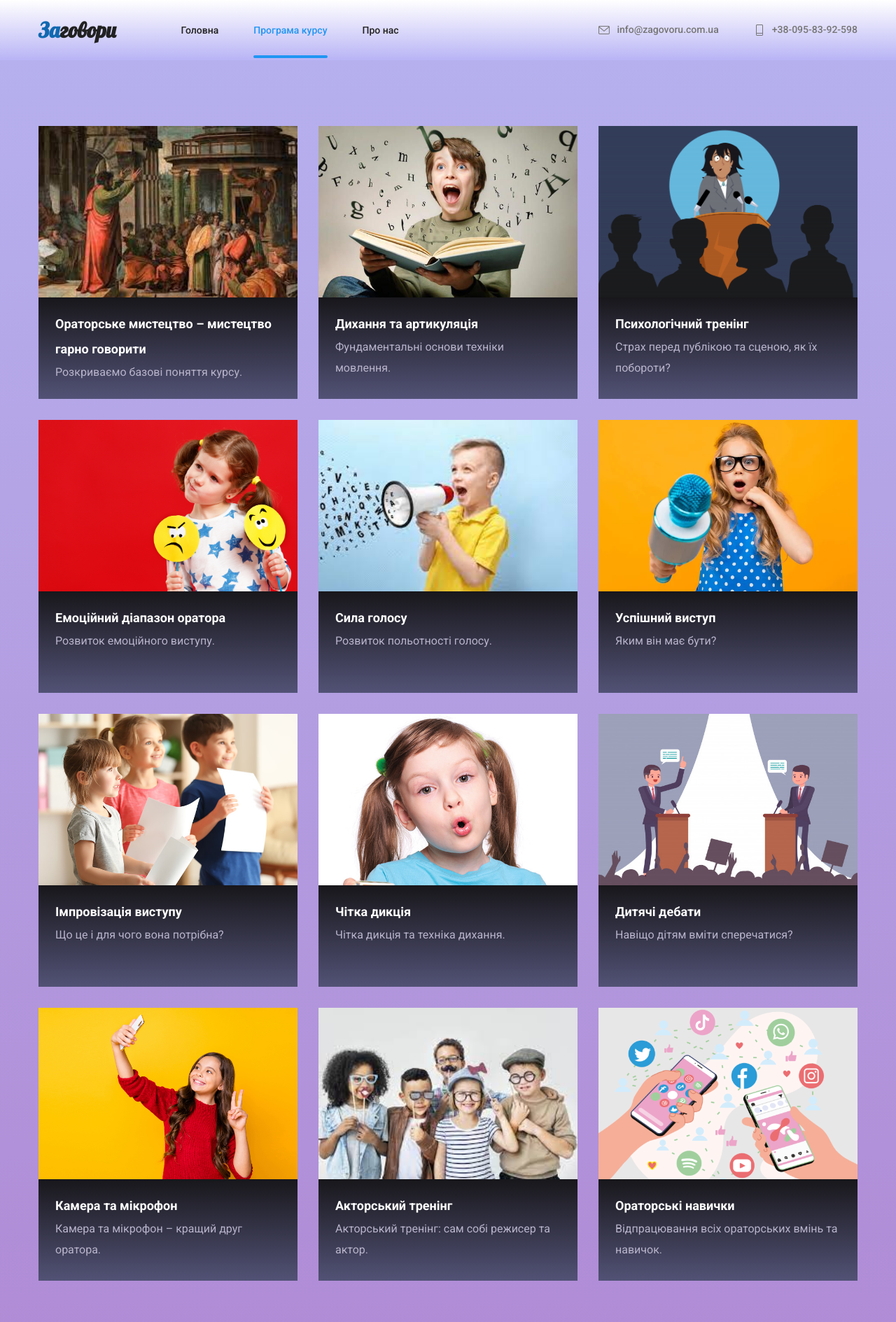
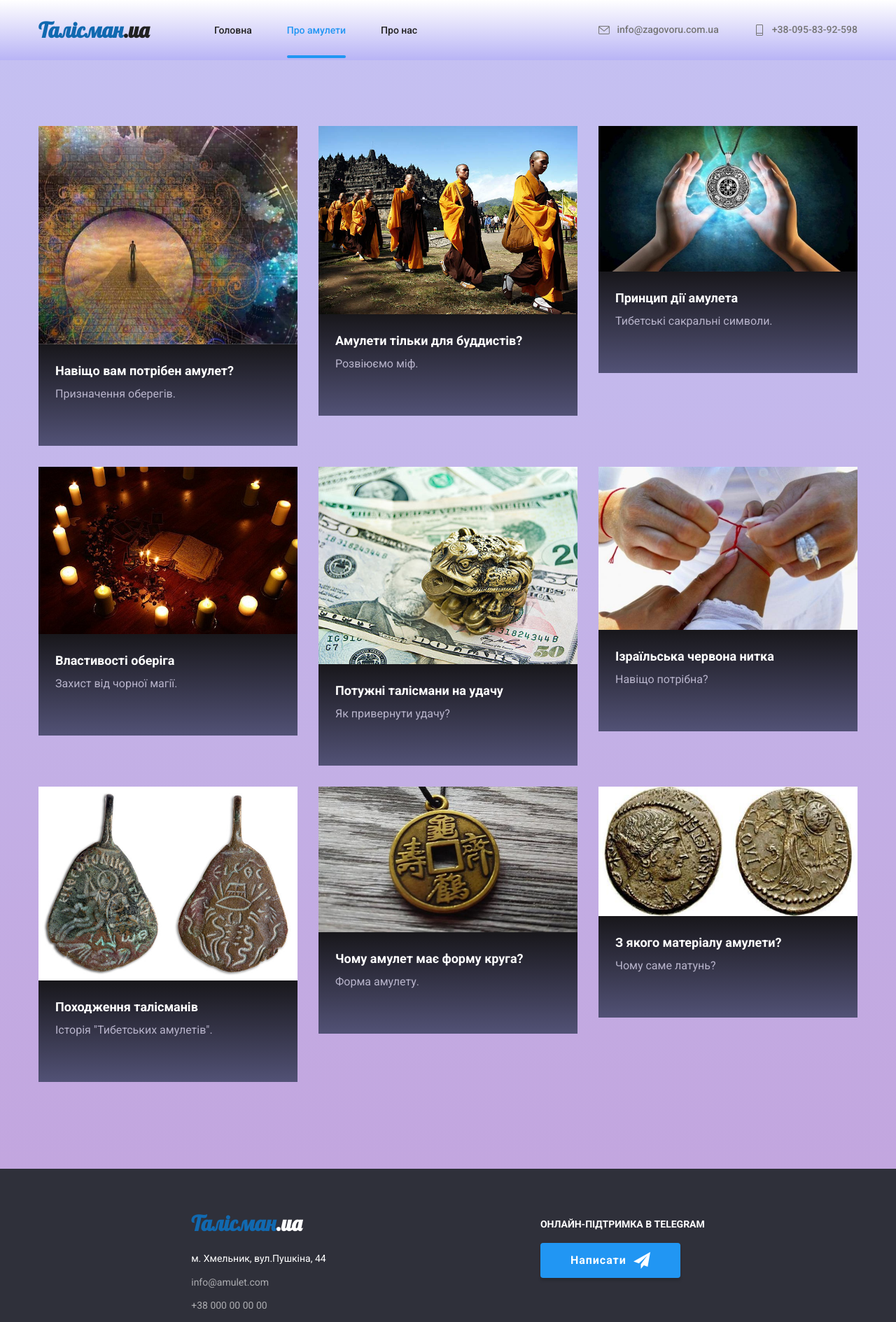
Before and after one commit to Sergio0888/amulets-page, a website built with Parcel: page src/programs.html in a window 1280 px wide. Shown: the top 1889 px of the page at 70% size. Built offline with nearby package versions, Linux system fonts and the light colour scheme.

Commit message:
new change

```diff
--- a/src/partials/footer.html
+++ b/src/partials/footer.html
@@ -5,7 +5,7 @@
             <address>
                 <ul class="footer__contact-list">
                     <li class="footer__contact-item">
-                        <a class="footer__contact-address" href="">м. Хмельник, вул.Пушкін, 44</a>
+                        <a class="footer__contact-address" href="">м. Хмельник, вул.Пушкіна, 44</a>
                     </li>
                     <li class="footer__contact-item">
                         <a class="footer__contact-link" href="mailto:info@zagovoru.com.ua">info@amulet.com</a>
@@ -38,11 +38,11 @@
             </ul>
         </div> -->
         <div class="subscribe-box">
-            <h3 class="footer__title">ПІДПИСАТИСЬ НА НАШ ТЕЛЕГРАМ</h3>
+            <h3 class="footer__title">ОНЛАЙН-ПІДТРИМКА В TELEGRAM</h3>
 
             <label for="subscribe-input"></label>
 
-            <a target="_blank" href="https://t.me/oratory1" class="btn footer__btn">Підписатись
+            <a target="_blank" href="https://t.me/oratory1" class="btn footer__btn">Написати
                 <span class="subscribe-btn-box">
                     <svg class="subscribe-btn-icon">
                         <use href="./images/icons/icon-telegram.svg#icon-telegram"></use>
--- a/src/partials/navbar-programs.html
+++ b/src/partials/navbar-programs.html
@@ -2,11 +2,12 @@
     <div class="container header__container">
         <nav class="header__nav">
             <!-- <img class="logo-image" src="./images/icons/megaphone.svg" alt=""> -->
+            <!-- <img class="logo-image" src="./images/icons/amulets-svg.svg" alt=""> -->
             <a href="./index.html" class="logo logo-image-svg">
-                <span class="logo__colored">За</span>говори</a>
+                <span class="logo__colored">Талісман</span>.ua</a>
             <ul class="header__menu">
                 <li class="header__menu-item"><a class="header__menu-link" href="./index.html">Головна</a></li>
-                <li class="header__menu-item  active"><a class="header__menu-link  header__menu-link-color" href="./programs.html">Програма курсу</a></li>
+                <li class="header__menu-item  active"><a class="header__menu-link  header__menu-link-color" href="./programs.html">Про амулети</a></li>
                 <li class="header__menu-item"><a class="header__menu-link" href="">Про нас</a></li>
             </ul>
         </nav>
--- a/src/partials/prog-section.html
+++ b/src/partials/prog-section.html
@@ -1,43 +1,38 @@
 <section class="section section-programs">
     <div class="container">
-        <!-- <h1 class="section__title">Програма курсу</h1> -->
-        <!-- <ul class="kurs__list">
-            <li class="kurs__list-item"><p class="kurs__list-item-text">Ораторське мистецтво – мистецтво гарно говорити. Розкриваємо базові поняття курсу.</p></li>
-            <li class="kurs__list-item"><p class="kurs__list-item-text">Дихання та артикуляція – фундаментальні основи техніки мовлення.</p></li>
-            <li class="kurs__list-item"><p class="kurs__list-item-text">Психологічний тренінг: страх публіки та сцени, як їх побороти?!</p></li>
-            <li class="kurs__list-item"><p class="kurs__list-item-text">Емоційний діапазон оратора.</p></li>
-            <li class="kurs__list-item"><p class="kurs__list-item-text">Розвиток польотності голосу. Сила голосу.</p></li>
-            <li class="kurs__list-item"><p class="kurs__list-item-text">Успішний виступ: яким він має бути?  </p></li>
-            <li class="kurs__list-item"><p class="kurs__list-item-text">Імпровізація виступу: що це і для чого вона потрібна?</p></li>
-            <li class="kurs__list-item"><p class="kurs__list-item-text">Чітка дикція та техніка дихання. </p></li>
-            <li class="kurs__list-item"><p class="kurs__list-item-text">Дитячі дебати, або навіщо дітям вміти сперечатися?</p></li>
-            <li class="kurs__list-item"><p class="kurs__list-item-text">Камера та мікрофон – кращий друг оратора.</p></li>
-            <li class="kurs__list-item"><p class="kurs__list-item-text">Акторський тренінг: сам собі режисер.</p></li>
-            <li class="kurs__list-item"><p class="kurs__list-item-text">Відпрацювання всіх ораторських вмінь та навичок.</p></li>
-        </ul> -->
-        <!-- <div class="kurs__box">
-            <h2 class="section__title">Результати курсу помітні вже через місяць занять</h2>
-            <svg class="kurs__box-icon">
-                <use href="./images/procent.svg#procent"></use>
-            </svg>
-            <p class="kurs__box-text">*батьків рекомендують нас своїм знайомим та друзям!</p>
-        </div> -->
             <ul class="portfolio__list">
+
                 <li class="portfolio__item">
                     <div class="portfolio__item-box">
 
                         <img class="portfolio__item-box-image"
-                        src="./images/portfolio-image/or.jpg"
-                        srcset="./images/portfolio-image/or.jpg 1x, ./images/portfolio-image/or.jpg 2x"
+                        src="./images/about-amulet/karma.jpg"
                         alt="Веб-сайт" width="370">
 
                         <div class="portfolio__image-box">
-                            <p class="portfolio__image-text">Ваш голос - ваша зброя! Вчимось відкривати красу та милозвучність власного голосу.</p>
+                            <p class="portfolio__image-text">Спочатку головним призначенням аксесуарів був захист від виникнення негативної карми. Під впливом демонічних сил люди не тільки терпіли невдачі, а й чинили злочини, заздрили та бажали зла ближнім. Саме від цього і оберігає амулет. </p>
                         </div>
                     </div>
-                    <div class="portfolio__description-box _box-padding">
-                        <h3 class="portfolio__description-title">Ораторське мистецтво – мистецтво гарно говорити</h3>
-                        <p class="portfolio__description-text">Розкриваємо базові поняття курсу.</p>
+                    <div class="portfolio__description-box">
+                        <h3 class="portfolio__description-title">Навіщо вам потрібен амулет?</h3>
+                        <p class="portfolio__description-text">Призначення оберегів.</p>
+                    </div>
+                </li>
+
+                <li class="portfolio__item">
+                    <div class="portfolio__item-box">
+
+                         <img class="portfolio__item-box-image"
+                         src="./images/about-amulet/buddas.jpg"
+                        alt="Веб-сайт" width="370">
+
+                        <div class="portfolio__image-box">
+                            <p class="portfolio__image-text">Амулети може використовувати людина, яка не сповідає буддизм чи індуїзм. Зображені на оберегах знаки вважаються священними всім людей незалежно від віросповідання. </p>
+                        </div>
+                    </div>
+                    <div class="portfolio__description-box">
+                        <h3 class="portfolio__description-title">Амулети тільки для буддистів?</h3>
+                        <p class="portfolio__description-text">Розвіюємо міф.</p>
                     </div>
                 </li>
 
@@ -46,16 +41,16 @@
                     <div class="portfolio__item-box">
 
                         <img class="portfolio__item-box-image"
-                        src="./images/kurs-program/image1.jpg"
+                        src="./images/about-amulet/magic-amulet-hand.jpg"
                         alt="Веб-сайт" width="370">
 
                         <div class="portfolio__image-box">
-                            <p class="portfolio__image-text">Практикуємо артикуляційні та дихальні гімнастики. Прокачуємо мовленнєвий запас слів.</p>
+                            <p class="portfolio__image-text">Амулети змушують переосмислювати події, що відбуваються, відчувати відповідальність за свої вчинки. Задоволення приносить не багатство, а можливість допомогти комусь. </p>
                         </div>
                     </div>
                     <div class="portfolio__description-box">
-                        <h3 class="portfolio__description-title">Дихання та артикуляція</h3>
-                        <p class="portfolio__description-text">Фундаментальні основи техніки мовлення.</p>
+                        <h3 class="portfolio__description-title">Принцип дії амулета</h3>
+                        <p class="portfolio__description-text">Тибетські сакральні символи.</p>
                     </div>
                 </li>
 
@@ -63,16 +58,17 @@
                     <div class="portfolio__item-box">
 
                         <img class="portfolio__item-box-image"
-                        src="./images/kurs-program/image2.jpg"
+                        src="./images/about-amulet/black-magic.jpg"
                         alt="Веб-сайт" width="370">
 
                         <div class="portfolio__image-box">
-                            <p class="portfolio__image-text">Прокачуємо впевненість у собі. Встановлюємо зоровий контакт з аудиторією та назавжди позбавляємось страху сцени та публіки!</p>
+                            <p class="portfolio__image-text">Оберігають від негативного впливу. Священні знаки не дозволяють ворогам завдавати шкоди, сприяють припиненню небезпечних стосунків.
+                                Залучають сприятливі можливості. </p>
                         </div>
                     </div>
                     <div class="portfolio__description-box">
-                        <h3 class="portfolio__description-title">Психологічний тренінг</h3>
-                        <p class="portfolio__description-text">Страх перед публікою та сценою, як їх побороти?</p>
+                        <h3 class="portfolio__description-title">Властивості оберіга</h3>
+                        <p class="portfolio__description-text">Захист від чорної магії.</p>
                     </div>
                 </li>
 
@@ -80,33 +76,16 @@
                     <div class="portfolio__item-box">
 
                         <img class="portfolio__item-box-image"
-                        src="./images/kurs-program/image3.jpg"
+                        src="./images/about-amulet/luck.jpg"
                         alt="Веб-сайт" width="370">
 
                         <div class="portfolio__image-box">
-                            <p class="portfolio__image-text">Розігріваємо емоційний стан. Вчимось контролювати та висловлювати власні почуття та емоції. </p>
+                            <p class="portfolio__image-text">Талісман на успіх у всіх справах здатний переламати перебіг подій і привернути увагу Фортуни до його носія. Людина, яка володіє таким амулетом, на іспиті витягне щасливий квиток, займе привабливу вакансію, виграє до лотереї, отримає тендер, за який безуспішно борються інші претенденти. </p>
                         </div>
                     </div>
                     <div class="portfolio__description-box">
-                        <h3 class="portfolio__description-title">Емоційний діапазон оратора</h3>
-                        <p class="portfolio__description-text">Розвиток емоційного виступу.</p>
-                    </div>
-                </li>
-
-                <li class="portfolio__item">
-                    <div class="portfolio__item-box">
-
-                         <img class="portfolio__item-box-image"
-                         src="./images/kurs-program/image4.jpg"
-                        alt="Веб-сайт" width="370">
-
-                        <div class="portfolio__image-box">
-                            <p class="portfolio__image-text">Додаємо голосу дзвінкості, гучності та органічної краси. </p>
-                        </div>
-                    </div>
-                    <div class="portfolio__description-box">
-                        <h3 class="portfolio__description-title">Сила голосу</h3>
-                        <p class="portfolio__description-text">Розвиток польотності голосу.</p>
+                        <h3 class="portfolio__description-title">Потужні талісмани на удачу</h3>
+                        <p class="portfolio__description-text">Як привернути удачу?</p>
                     </div>
                 </li>
 
@@ -114,16 +93,16 @@
                     <div class="portfolio__item-box">
 
                         <img class="portfolio__item-box-image"
-                        src="./images/kurs-program/image5.jpg"
+                        src="./images/about-amulet/red-israel.jpg"
                         alt="Веб-сайт" width="370">
 
                         <div class="portfolio__image-box">
-                            <p class="portfolio__image-text">До увашої уваги: 10 порад, які зроблять ваш виступ насиченим, цікавим та запам’ятовуючим! </p>
+                            <p class="portfolio__image-text">Зовнішньо – це звичайна червона вовняна нитка, яку пов'язують на ліве зап'ястя. Це можна робити навіть новонародженим. Справжні Нитки удачі, заряджені біля гробниці Рахелі, продають в Ізраїлі біля Стіни Плачу. Втім, обізнаний езотерик може зарядити подібним чином будь-яку нитку.</p>
                         </div>
                     </div>
                     <div class="portfolio__description-box">
-                        <h3 class="portfolio__description-title">Успішний виступ</h3>
-                        <p class="portfolio__description-text">Яким він має бути?</p>
+                        <h3 class="portfolio__description-title">Ізраїльська червона нитка</h3>
+                        <p class="portfolio__description-text">Навіщо потрібна?</p>
                     </div>
                 </li>
 
@@ -131,16 +110,34 @@
                     <div class="portfolio__item-box">
 
                         <img class="portfolio__item-box-image"
-                        src="./images/kurs-program/image6.jpg"
+                        src="./images/about-amulet/history.jpg"
                         alt="Веб-сайт" width="370">
 
                         <div class="portfolio__image-box">
-                            <p class="portfolio__image-text">Вмикаємо фантазію на всі 100%. Вчимось швидко та логічно складати виступи! </p>
+                            <p class="portfolio__image-text">Застосовувати талісмани на Тибеті почали ще до нашої ери. Усі символи мають власну історію походження. Багато священних знаків прийшли з буддизму і поширеної на Сході релігії Бон. Мешканці Тибету могли одночасно носити велику кількість прикрас.</p>
+                        </div>
+                    </div>
+                    <div class="portfolio__description-box _box-padding">
+                        <h3 class="portfolio__description-title">Походження талісманів</h3>
+                        <p class="portfolio__description-text">Історія "Тибетських амулетів".</p>
+                    </div>
+                </li>
+
+
+                <li class="portfolio__item">
+                    <div class="portfolio__item-box">
+
+                        <img class="portfolio__item-box-image"
+                        src="./images/about-amulet/kitajskij-amulet.jpg"
+                        alt="Веб-сайт" width="370">
+
+                        <div class="portfolio__image-box">
+                            <p class="portfolio__image-text">Тибетський амулет виконаний у вигляді кола, оскільки така форма символізує функції оберега. Всередину вписано за допомогою магічних символів ім'я божества, який відповідає за статки та фінансові блага — Вайшравана. </p>
                         </div>
                     </div>
                     <div class="portfolio__description-box">
-                        <h3 class="portfolio__description-title">Імпровізація виступу</h3>
-                        <p class="portfolio__description-text"> Що це і для чого вона потрібна?</p>
+                        <h3 class="portfolio__description-title">Чому амулет має форму круга?</h3>
+                        <p class="portfolio__description-text">Форма амулету.</p>
                     </div>
                 </li>
 
@@ -148,37 +145,20 @@
                     <div class="portfolio__item-box">
 
                         <img class="portfolio__item-box-image"
-                        src="./images/kurs-program/image7.jpg"
+                        src="./images/about-amulet/latun.jpg"
                         alt="Веб-сайт" width="370">
 
                         <div class="portfolio__image-box">
-                            <p class="portfolio__image-text">Робота зі скоромовками, як основа чіткої, дикційної вимови. </p>
+                            <p class="portfolio__image-text">Виготовляють амулет зазвичай зі латуні, причому практики Тибету вважають, що це чоловічий метал. А також цей матеріал дуже зносостійкий.</p>
                         </div>
                     </div>
                     <div class="portfolio__description-box">
-                        <h3 class="portfolio__description-title">Чітка дикція</h3>
-                        <p class="portfolio__description-text">Чітка дикція та техніка дихання.</p>
+                        <h3 class="portfolio__description-title">З якого матеріалу амулети?</h3>
+                        <p class="portfolio__description-text">Чому саме латунь?</p>
                     </div>
                 </li>
 
-                <li class="portfolio__item">
-                    <div class="portfolio__item-box">
-
-                        <img class="portfolio__item-box-image"
-                        src="./images/kurs-program/image8.jpg"
-                        alt="Веб-сайт" width="370">
-
-                        <div class="portfolio__image-box">
-                            <p class="portfolio__image-text">Вчимось аргументувати власну позицію та відстоювати власну точку зору!</p>
-                        </div>
-                    </div>
-                    <div class="portfolio__description-box">
-                        <h3 class="portfolio__description-title">Дитячі дебати</h3>
-                        <p class="portfolio__description-text">Навіщо дітям вміти сперечатися?</p>
-                    </div>
-                </li>
-
-                <li class="portfolio__item">
+                <!-- <li class="portfolio__item">
                     <div class="portfolio__item-box">
 
                         <img class="portfolio__item-box-image"
@@ -227,7 +207,7 @@
                         <h3 class="portfolio__description-title">Ораторські навички </h3>
                         <p class="portfolio__description-text">Відпрацювання всіх ораторських вмінь та навичок.</p>
                     </div>
-                </li>
+                </li> -->
 
             </ul>
 
--- a/src/programs.html
+++ b/src/programs.html
@@ -3,7 +3,7 @@
   <head>
     <meta charset="UTF-8" />
     <meta name="viewport" content="width=device-width, initial-scale=1.0" />
-    <title>Програма курсу</title>
+    <title>Про амулети</title>
     <link rel="shortcut icon" href="./images/logo-site.svg#logo">
     <link rel="preconnect" href="https://fonts.googleapis.com">
     <link rel="preconnect" href="https://fonts.gstatic.com" crossorigin>
--- a/src/sass/components/_modal.scss
+++ b/src/sass/components/_modal.scss
@@ -42,6 +42,7 @@
         position: absolute;
         margin: 14px 15px;
         left: 0;
+        top: 0;
         transition: $main-trans;
     }
 
@@ -130,6 +131,8 @@
         }
         &.checkbox {
             padding-left: 10px;
+            background-color: #FFFFFF;
+            color: #212121;;
         }
     }
 }
--- a/src/sass/layout/_grups.scss
+++ b/src/sass/layout/_grups.scss
@@ -1,5 +1,5 @@
 .grups {
-    background: linear-gradient(#aca6fe, #fff );
+    background: linear-gradient(#aca6fea8, #fff);
 
     @media (max-width: 480px) {
         padding-bottom: 0;
--- a/src/sass/layout/_programs.scss
+++ b/src/sass/layout/_programs.scss
@@ -22,7 +22,7 @@
 }
 
 .section-programs {
-    background: linear-gradient(#b6b0ee, #b08bd5);
+    background: linear-gradient(#b6b0eecc, #b08bd5c4);
 }
 
 
@@ -149,8 +149,6 @@
 .portfolio__item-box {
     position: relative;
     overflow: hidden;
-
-    height: 245px;
 }
 
 // .portfolio__item-box-image {
@@ -196,6 +194,7 @@
     box-sizing: border-box;
     // border: 2px solid #fcfbff;
     border-top: none;
+    margin-top: -2px;
     border-top-width: 110px;
     background: linear-gradient(#18171b, #525276);
 
```
Also changed, not shown: src/index.html (+1 -1 lines), src/partials/grups.html (+13 -13 lines), src/images/about-amulet/black-magic.jpg (added), src/images/about-amulet/buddas.jpg (added), src/images/about-amulet/history.jpg (added), src/images/about-amulet/karma.jpg (added), src/images/about-amulet/kitajskij-amulet.jpg (added), src/images/about-amulet/latun.jpg (added), src/images/about-amulet/luck.jpg (added), src/images/about-amulet/magic-amulet-hand.jpg (added), src/images/about-amulet/red-israel.jpg (added).
